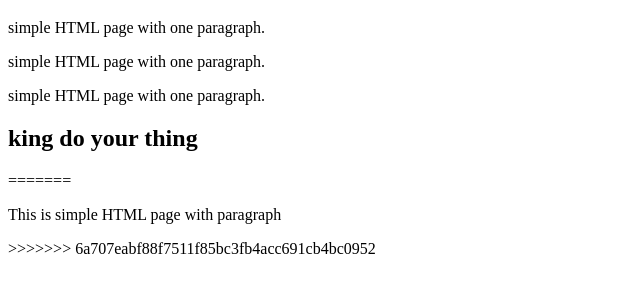
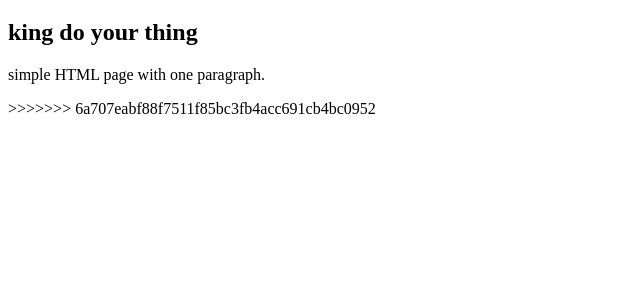
Before and after one commit to DhirajG04/project_dir_index, a plain HTML site: page index.html in a window 1280 px wide. Shown: the part 87-380 px from the top of the page, without its empty margins (0-640 px from the left). Drawn offline with Linux system fonts and the light colour scheme.

Commit message:
2 files added

```diff
--- a/index.html
+++ b/index.html
@@ -6,14 +6,11 @@
     <body>
 <<<<<<< HEAD
 		<h1>GITHUB</h1>
+		<h2> king do your thing</h2>
+        <p>simple HTML page with one paragraph.</p>
 
-        <p>simple HTML page with one paragraph.</p>
-		<p>simple HTML page with one paragraph.</p>
-		<p>simple HTML page with one paragraph.</p>
 
-		<h2> king do your thing</h2>
-=======
-        <p>This is simple HTML page with paragraph</p>
+
 >>>>>>> 6a707eabf88f7511f85bc3fb4acc691cb4bc0952
     </body>
 </html>
```
Also changed, not shown: info.txt (added).
